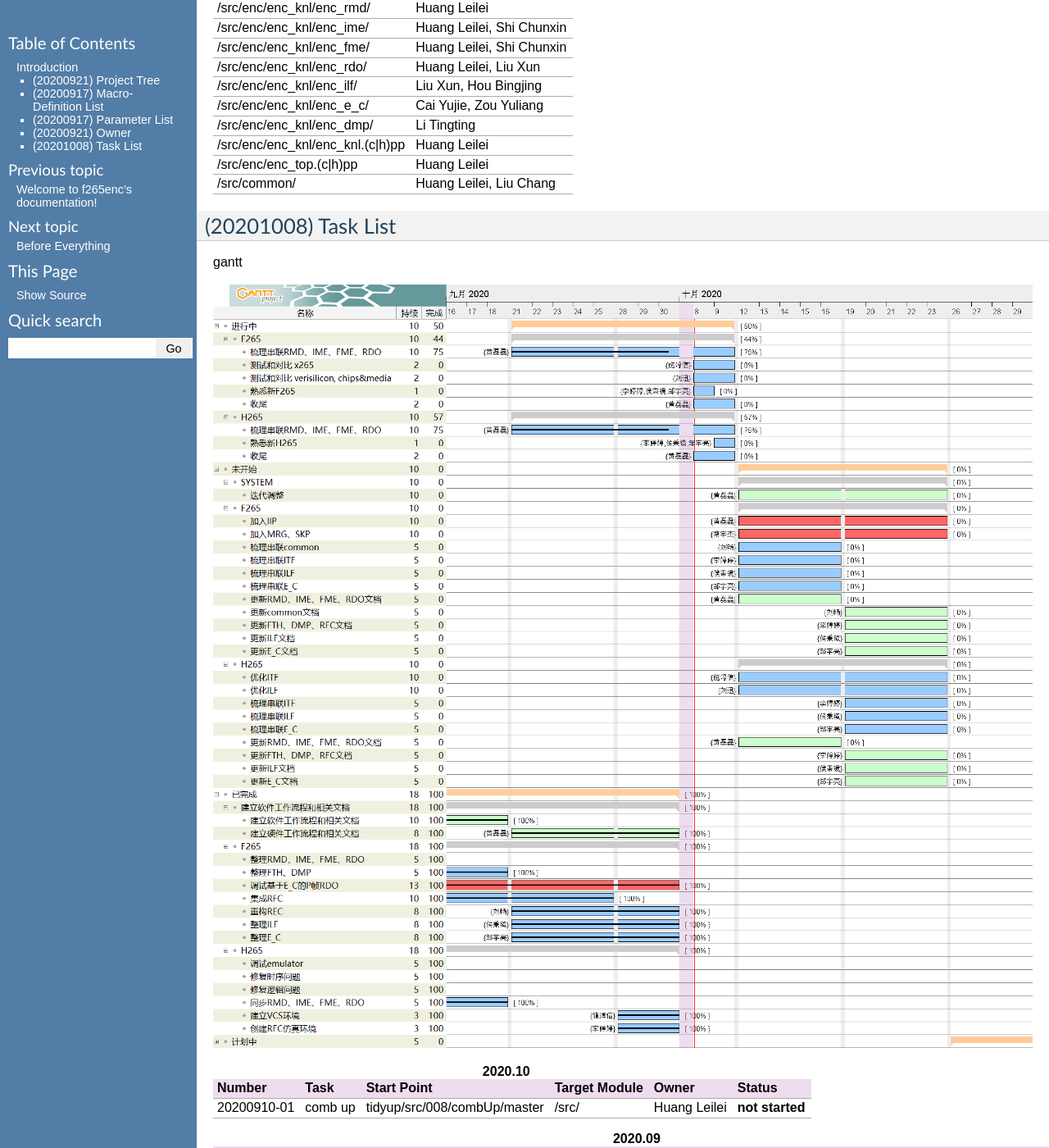
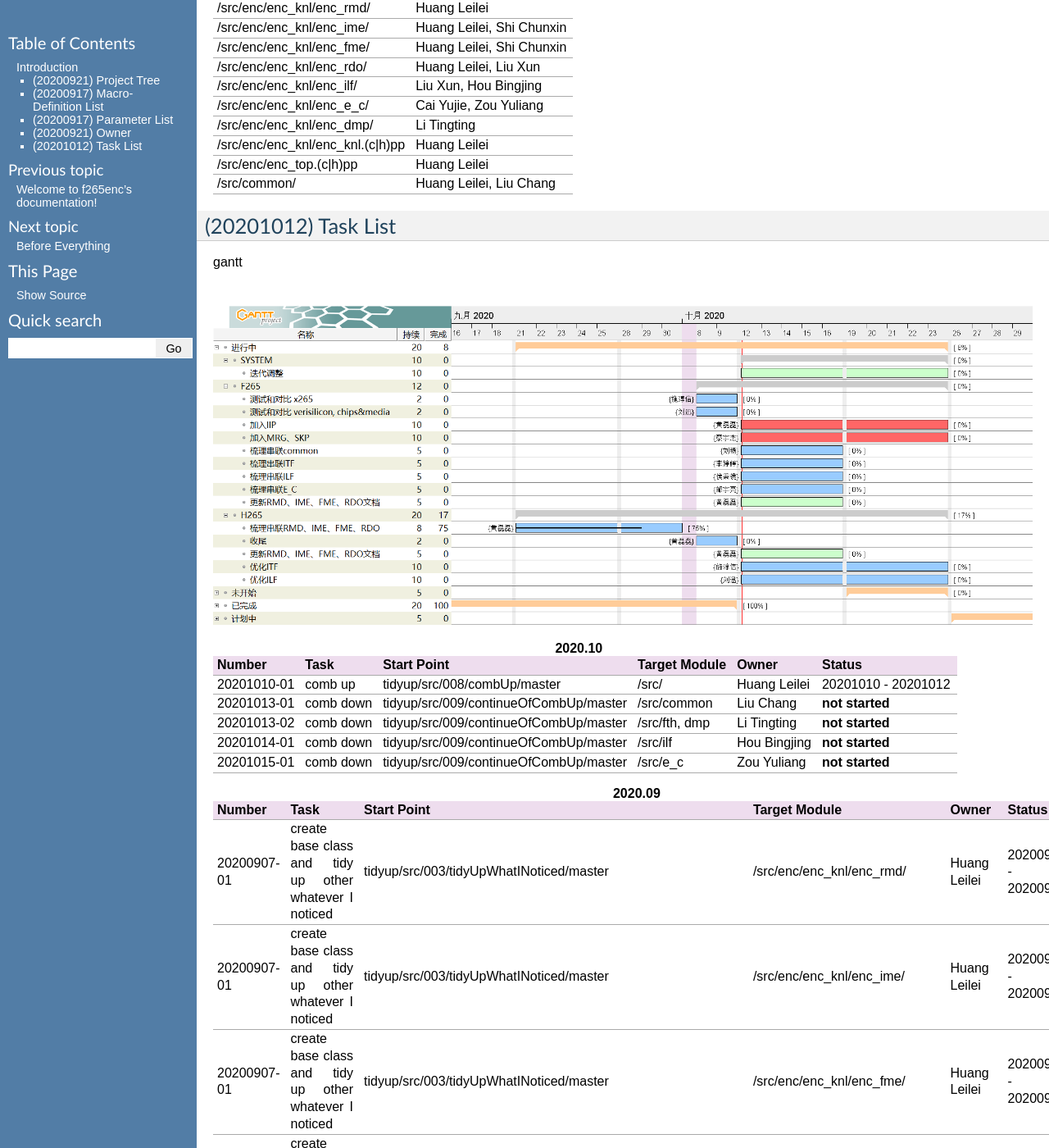
Before and after one commit to iamhll/f265enc_doc, a Sphinx documentation site: the page built from source/introduction/main.rst, in a window 1280 px wide and 1400 px high, scrolled down 4822 px. Shown: the whole window at 82% size. Built offline with Sphinx 7.4.7, drawn with Linux system fonts in a browser that asks for light colours; some of the changed text lies outside the part shown.

Commit message:
[MINOR] [UPDATE] 1. introduction    a. task list updated

```diff
--- a/source/introduction/main.rst
+++ b/source/introduction/main.rst
@@ -125,7 +125,7 @@ Introduction
     ================================== ===========================
 
 
-(20201008) Task List
+(20201012) Task List
 --------------------
 
 gantt
@@ -139,11 +139,15 @@ gantt
     :align: left
     :widths: auto
 
-    ============= ========= ============================== =============== =============== =================
-     Number        Task      Start Point                    Target Module   Owner           Status
-    ============= ========= ============================== =============== =============== =================
-     20200910-01   comb up   tidyup/src/008/combUp/master   /src/           Huang Leilei    **not started**
-    ============= ========= ============================== =============== =============== =================
+    ============= =========== ======================================== =============== =============== =====================
+     Number        Task        Start Point                              Target Module   Owner           Status
+    ============= =========== ======================================== =============== =============== =====================
+     20201010-01   comb up     tidyup/src/008/combUp/master             /src/           Huang Leilei    20201010 - 20201012
+     20201013-01   comb down   tidyup/src/009/continueOfCombUp/master   /src/common     Liu Chang       **not started**
+     20201013-02   comb down   tidyup/src/009/continueOfCombUp/master   /src/fth, dmp   Li Tingting     **not started**
+     20201014-01   comb down   tidyup/src/009/continueOfCombUp/master   /src/ilf        Hou Bingjing    **not started**
+     20201015-01   comb down   tidyup/src/009/continueOfCombUp/master   /src/e_c        Zou Yuliang     **not started**
+    ============= =========== ======================================== =============== =============== =====================
 
 \
 
```
Also changed, not shown: other parts of source/introduction/main.rst (+1 -1 lines), source/introduction/task.png, 1 other file.
